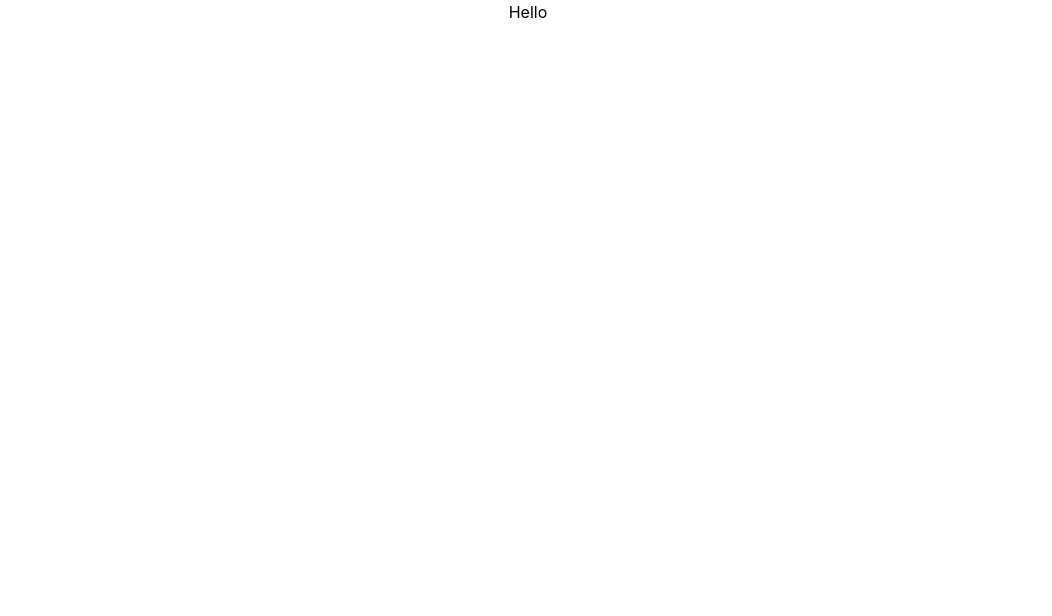
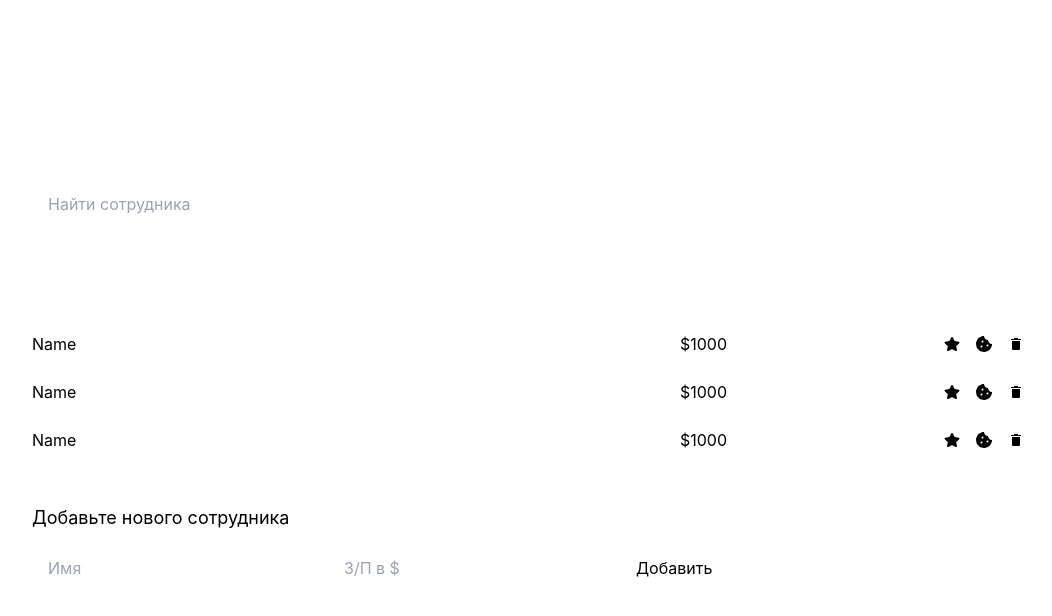
Before and after one commit to sergWP/employees_template, a React (Create React App) app: page / in a window 1280 px wide. Shown: the top 616 px of the page, without its empty margins (112-1164 px from the left). Built offline with nearby package versions, Linux system fonts and the light colour scheme.

Commit message:
main component App init

```diff
--- a/src/components/app/app.js
+++ b/src/components/app/app.js
@@ -1,7 +1,19 @@
+import AppInfo from '../app-info/app-info';
+import SearchPanel from '../search-panel/search-panel';
+import AppFilter from '../app-filter/app-filter';
+import EmployeesList from '../employees-list/employees-list';
+import EmployeesAddForm from '../employees-add-form/employees-add-form';
+
 function App() {
     return(
-        <div className={'text-center my-auto'}>
-            Hello
+        <div className='max-w-5xl mx-auto app'>
+            <AppInfo/>
+            <div className='bg-slate-200 p-4 rounded-md'>
+                <SearchPanel/>
+                <AppFilter/>
+            </div>
+            <EmployeesList/>
+            <EmployeesAddForm/>
         </div>
     )
 }
```
